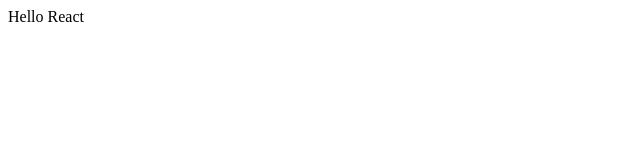
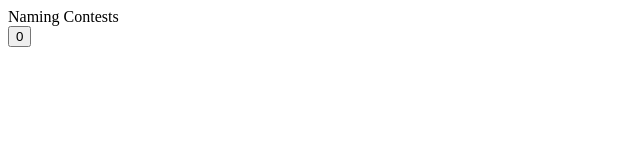
Before and after one commit to aridiz/full-stack-MNR, a React app: page / in a window 1280 px wide. Shown: the top 160 px of the page, without its empty margins (0-640 px from the left). Built offline with nearby package versions, Linux system fonts and the light colour scheme; the HTML template or start-up script is replaced by a standard one.

Commit message:
App and Header components created

```diff
--- a/package.json
+++ b/package.json
@@ -10,10 +10,7 @@
   "author": "",
   "license": "ISC",
   "dependencies": {
-    "@typescript-eslint/parser": "^5.60.1",
     "ejs": "^3.1.9",
-    "eslint-plugin-react": "^7.32.2",
-    "eslint-plugin-react-hooks": "^4.6.0",
     "express": "^4.18.2",
     "mongodb": "^5.6.0",
     "react": "^18.2.0",
@@ -24,7 +21,10 @@
     "webpack-cli": "^5.1.4"
   },
   "devDependencies": {
+    "@typescript-eslint/parser": "^5.61.0",
     "eslint": "^8.43.0",
+    "eslint-plugin-react": "^7.32.2",
+    "eslint-plugin-react-hooks": "^4.6.0",
     "prettier": "^2.8.8",
     "ts-node-dev": "^2.0.0"
   }
--- /dev/null
+++ b/src/components/app.tsx
@@ -0,0 +1,20 @@
+import { useState } from "react";
+import Header from "./header";
+
+const App = () => {
+    //useState() function imported > makes React register a state variable for the component
+    //state variable: reactive variable that changes
+    //array: current value, function update
+    const [counter, setCounter] = useState(0);
+    return (
+    <div className="container">
+        <Header message="Naming Contests" />
+        <button onClick={() => {
+            setCounter(counter + 1); //call the function to update the counter
+        }}>{counter}</button>
+
+    </div>
+    );
+};
+
+export default App;
--- /dev/null
+++ b/src/components/header.tsx
@@ -0,0 +1,5 @@
+const Header = ({ message }) => {
+    return <div className="header">{message}</div>
+};
+
+export default Header;
--- a/src/dev/load-test-data.ts
+++ b/src/dev/load-test-data.ts
@@ -3,6 +3,7 @@
 async function main() {
   const client = await connectClient();
 
+  //contests: MongoDB collection
   await client.collection("contests").deleteMany({});
 
   const resp = await client.collection("contests").insertMany([
--- a/src/index.tsx
+++ b/src/index.tsx
@@ -2,10 +2,7 @@
 //react-dom
 import {createRoot} from "react-dom/client"
 
-const App = () => {
-    return <div>Hello React</div>;
-    // return React.createElement("Div", null, "Hello React");
-}
+import App from "./components/app";
 
 //container with the id in HTML - entry point for React
 const container = document.getElementById("app");
--- a/src/server/db.ts
+++ b/src/server/db.ts
@@ -17,7 +17,7 @@
     await client.db(DATABASE_NAME).command({ping:1});
     console.info("Connected to MongoDB");
 
-    //assing the value to connected client cache
+    //assing the client to the client cache
     connectedClient = client;
 
     return client.db(DATABASE_NAME);
--- a/webpack.config.js
+++ b/webpack.config.js
@@ -1,12 +1,12 @@
 module.exports = {
-  entry: "./src/index.tsx",
+  entry: "./src/index.tsx",  //entry point
   resolve: {
     extensions: [".ts", ".tsx", ".js", ".json"],
   },
   module: {
     rules: [
       {
-        test: /\.tsx?$/,
+        test: /\.tsx?$/,  //if has this extention
         exclude: /node_modules/,
         use: {
           loader: "ts-loader",
```
Also changed, not shown: .eslintrc.js, 2 other files (tests, documents, lock files or other folders).
